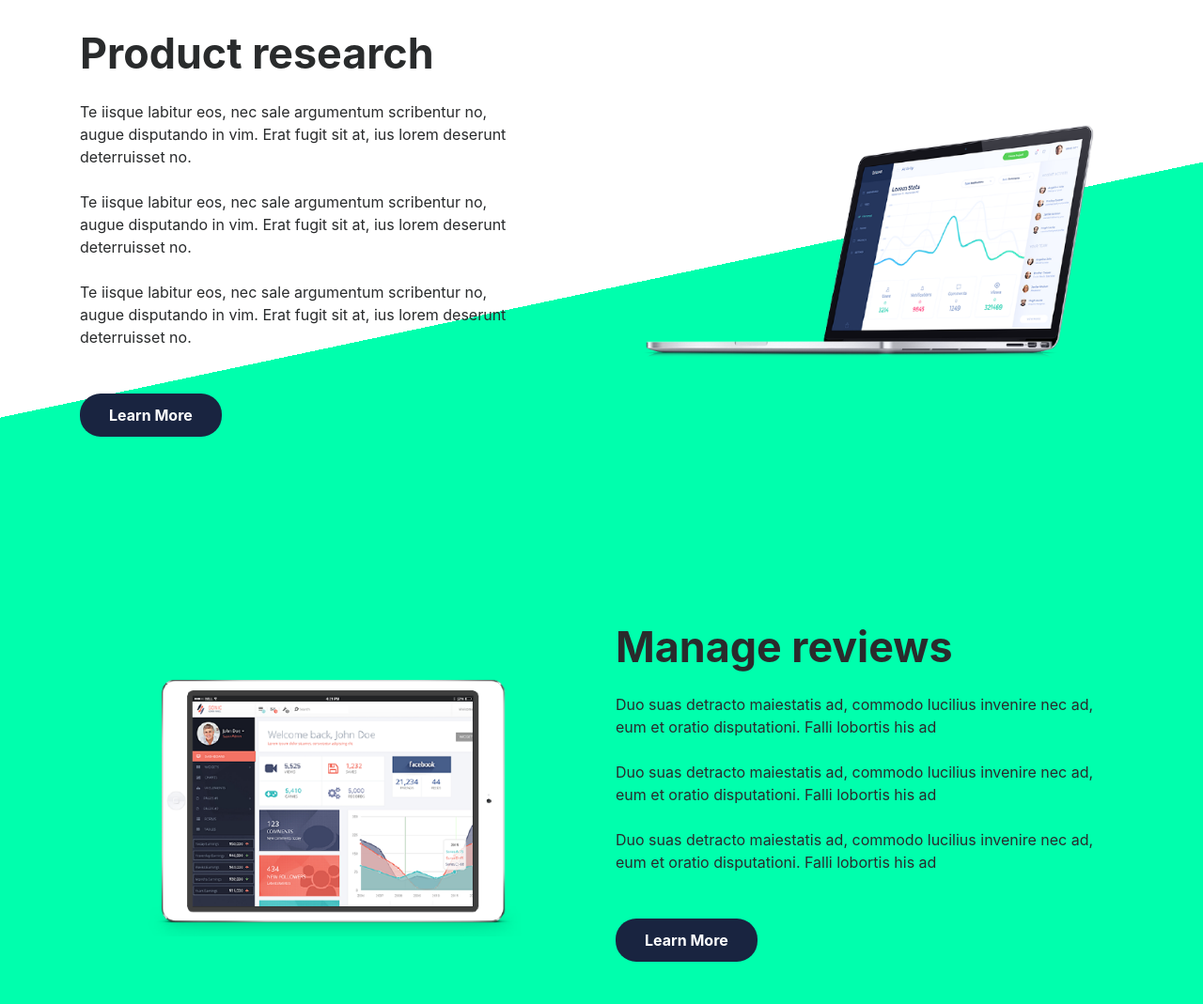
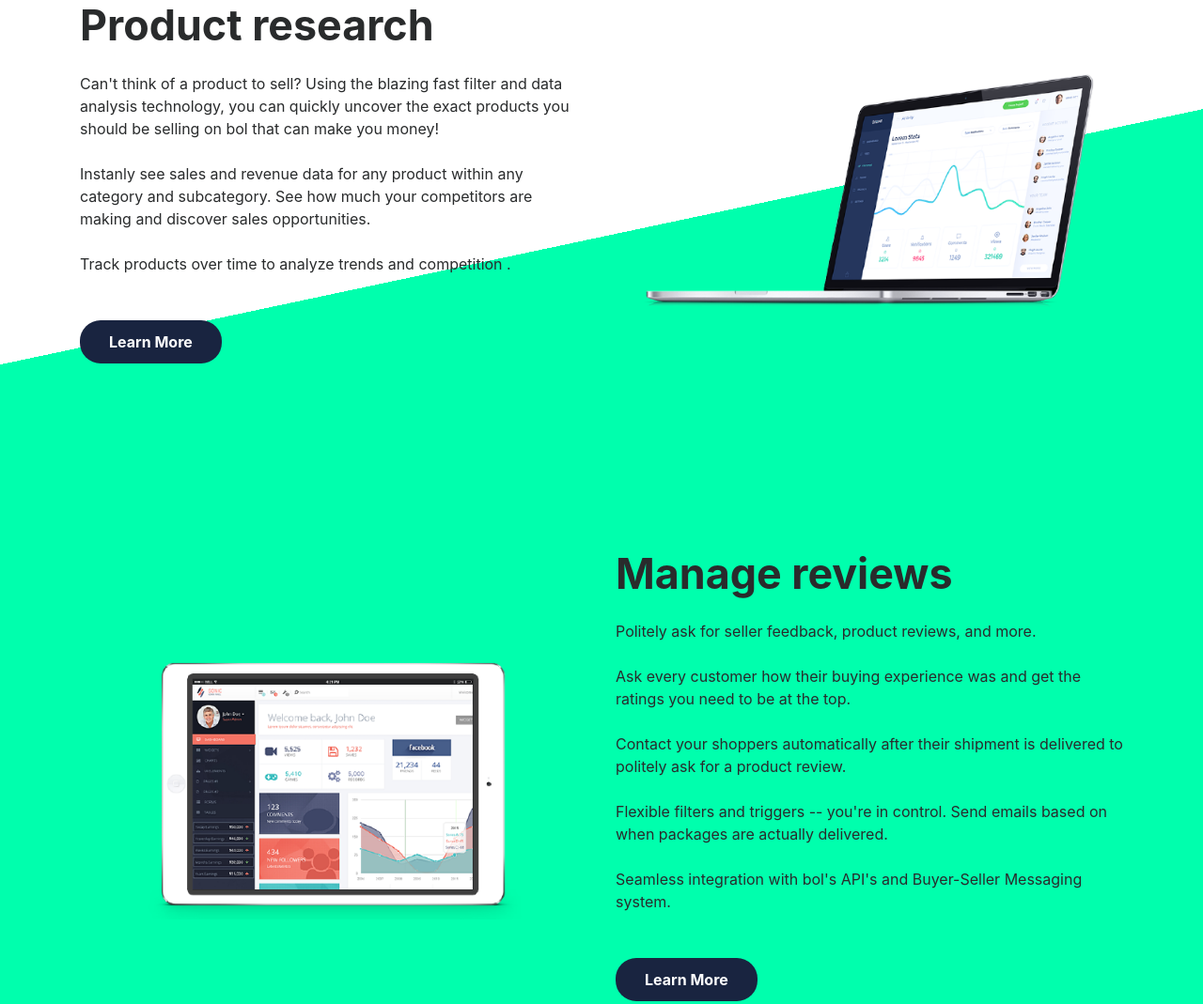
Before and after one commit to sixblackbeans/bol_landing_page, a plain HTML site: page index.html in a window 1280 px wide. Shown: the part 1305-2374 px from the top of the page at 94% size. Drawn offline with Linux system fonts and the light colour scheme.

Commit message:
added more text

```diff
--- a/index.html
+++ b/index.html
@@ -36,8 +36,7 @@
             	To Increase Bol Sales!
             </h1>
             <p data-aos="fade" data-aos-easing="linear" data-aos-duration="1000" data-aos-once="true" class="lead text-white my-4">
-                Lorem ipsum dolor sit amet, id nec enim autem oblique, ei dico mentitum duo.
-                <br> Illum iusto laoreet his te. Lorem partiendo mel ex. Ad vitae admodum voluptatum per.
+                All you need to scale your Bol Business — integrated in one tool
             </p>
             <a href="#" data-aos="fade" data-aos-easing="linear" data-aos-duration="1000" data-aos-once="true" class="btn my-4 font-weight-bold atlas-cta cta-green">Get Started</a>
         </div>
@@ -45,12 +44,12 @@
     <!-- three-blcok -->
     <div class="container my-5 py-2">
         <h2 class="text-center font-weight-bold my-5">
-            All you need to scale your bol.com Business — integrated in one tool</h2>
+            We include ALL the features you need to run and grow your bol.com business</h2>
         <div class="row">
             <div data-aos="fade-up" data-aos-delay="0" data-aos-duration="1000" data-aos-once="true" class="col-md-4 text-center">
                 <img src="img/smart-protect-1.jpg" alt="Anti-spam" class="mx-auto">
                 <h4>Product research</h4>
-                <p>Lorem ipsum dolor sit amet porro his no his deleniti</p>
+                <p>Quickly find worthy top selling products to sell</p>
             </div>
             <div data-aos="fade-up" data-aos-delay="200" data-aos-duration="1000" data-aos-once="true" class="col-md-4 text-center">
                 <img src="img/smart-protect-2.jpg" alt="Phishing Detect" class="mx-auto">
@@ -70,12 +69,12 @@
             <div class="row justify-content-between text-center text-md-left">
                 <div data-aos="fade-right" data-aos-duration="1000" data-aos-once="true" class="col-md-6">
                     <h2 class="font-weight-bold">Product research</h2>
-                    <p class="my-4">Te iisque labitur eos, nec sale argumentum scribentur no,
-                        <br> augue disputando in vim. Erat fugit sit at, ius lorem deserunt deterruisset no.</p>
-                    <p class="my-4">Te iisque labitur eos, nec sale argumentum scribentur no,
-                        <br> augue disputando in vim. Erat fugit sit at, ius lorem deserunt deterruisset no.</p>
-                    <p class="my-4">Te iisque labitur eos, nec sale argumentum scribentur no,
-                        <br> augue disputando in vim. Erat fugit sit at, ius lorem deserunt deterruisset no.</p>
+                    <p class="my-4">Can't think of a product to sell? Using the blazing fast filter and data analysis technology, you can quickly
+                        uncover the exact products you should be selling on bol that can make you money!
+                    <p class="my-4">Instanly see sales and revenue data for any product within any category and subcategory. See how much your competitors are
+                        making and discover sales opportunities.
+                    </p>
+                    <p class="my-4">Track products over time to analyze trends and competition  .</p>
 
                     <a href="#" class="btn my-4 font-weight-bold atlas-cta cta-blue">Learn More</a>
                 </div>
@@ -92,17 +91,21 @@
                 <div data-aos="fade-left" data-aos-duration="1000" data-aos-once="true" class="col-md-6 flex-md-last">
                     <h2 class="font-weight-bold">Manage reviews</h2>
                     <p class="my-4">
-                        Duo suas detracto maiestatis ad, commodo lucilius invenire nec ad,
-                        <br> eum et oratio disputationi. Falli lobortis his ad
+                        Politely ask for seller feedback, product reviews, and more.
                     </p>
                     <p class="my-4">
-                        Duo suas detracto maiestatis ad, commodo lucilius invenire nec ad,
-                        <br> eum et oratio disputationi. Falli lobortis his ad
+                        Ask every customer how their buying experience was and get the ratings you need to be at the top.
                     </p>
                     <p class="my-4">
-                        Duo suas detracto maiestatis ad, commodo lucilius invenire nec ad,
-                        <br> eum et oratio disputationi. Falli lobortis his ad
+                        Contact your shoppers automatically after their shipment is delivered to politely ask for a product review.
                     </p>
+                    <p class="my-4">
+                        Flexible filters and triggers -- you're in control. Send emails based on when packages are actually delivered.
+                    </p>
+                    <p class="my-4">
+                        Seamless integration with bol's API's and Buyer-Seller Messaging system.
+                    </p>
+
                     <a href="#" class="btn my-4 font-weight-bold atlas-cta cta-blue">Learn More</a>
                 </div>
                 <div data-aos="fade-right" data-aos-duration="1000" data-aos-once="true" class="col-md-6 align-self-center flex-md-first">
@@ -118,13 +121,9 @@
             <div class="row justify-content-between text-center text-md-left">
                 <div data-aos="fade-right" data-aos-duration="1000" data-aos-once="true" class="col-md-6">
                     <h2 class="font-weight-bold">Measure profit</h2>
-                    <p class="my-4">Te iisque labitur eos, nec sale argumentum scribentur no,
-                        <br> augue disputando in vim. Erat fugit sit at, ius lorem deserunt deterruisset no.</p>
-                    <p class="my-4">Te iisque labitur eos, nec sale argumentum scribentur no,
-                        <br> augue disputando in vim. Erat fugit sit at, ius lorem deserunt deterruisset no.</p>
-                    <p class="my-4">Te iisque labitur eos, nec sale argumentum scribentur no,
-                        <br> augue disputando in vim. Erat fugit sit at, ius lorem deserunt deterruisset no.</p>
-
+                    <p class="my-4">All-In-One overview Dashboard. Easily identify weak and strong points of your business – see your overall sales, profit, and growth.
+                    <p class="my-4">Your gross sales, profit and ROI on every product and variation at a glance. Visualized with graphs and charts.
+                    <p class="my-4">Compare with past data to track sales trends and forecasts.
                     <a href="#" class="btn my-4 font-weight-bold atlas-cta cta-blue">Learn More</a>
                 </div>
                 <div data-aos="fade-left" data-aos-duration="1000" data-aos-once="true" class="col-md-6 align-self-center">
```
Also changed, not shown: scratchpad.txt (added).
